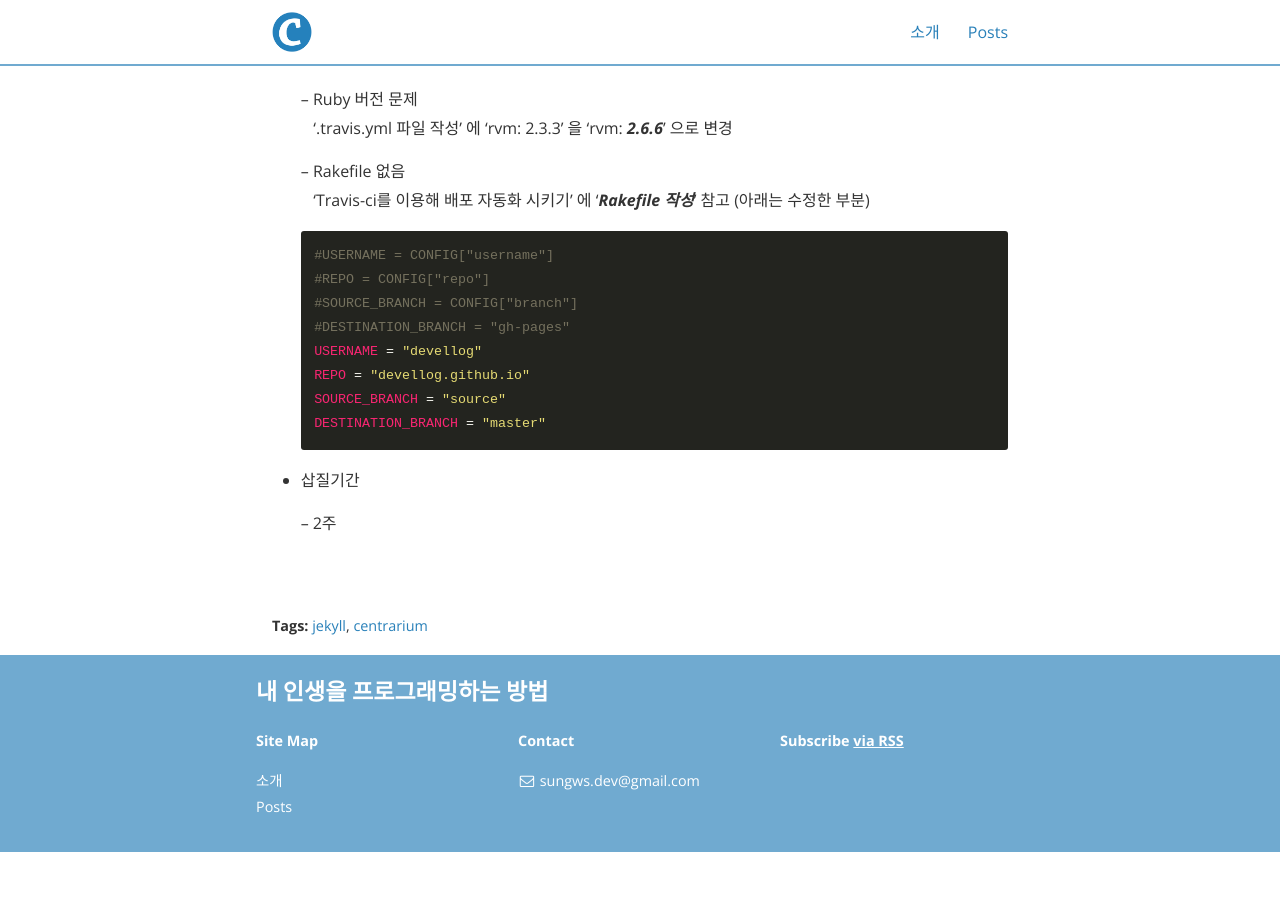
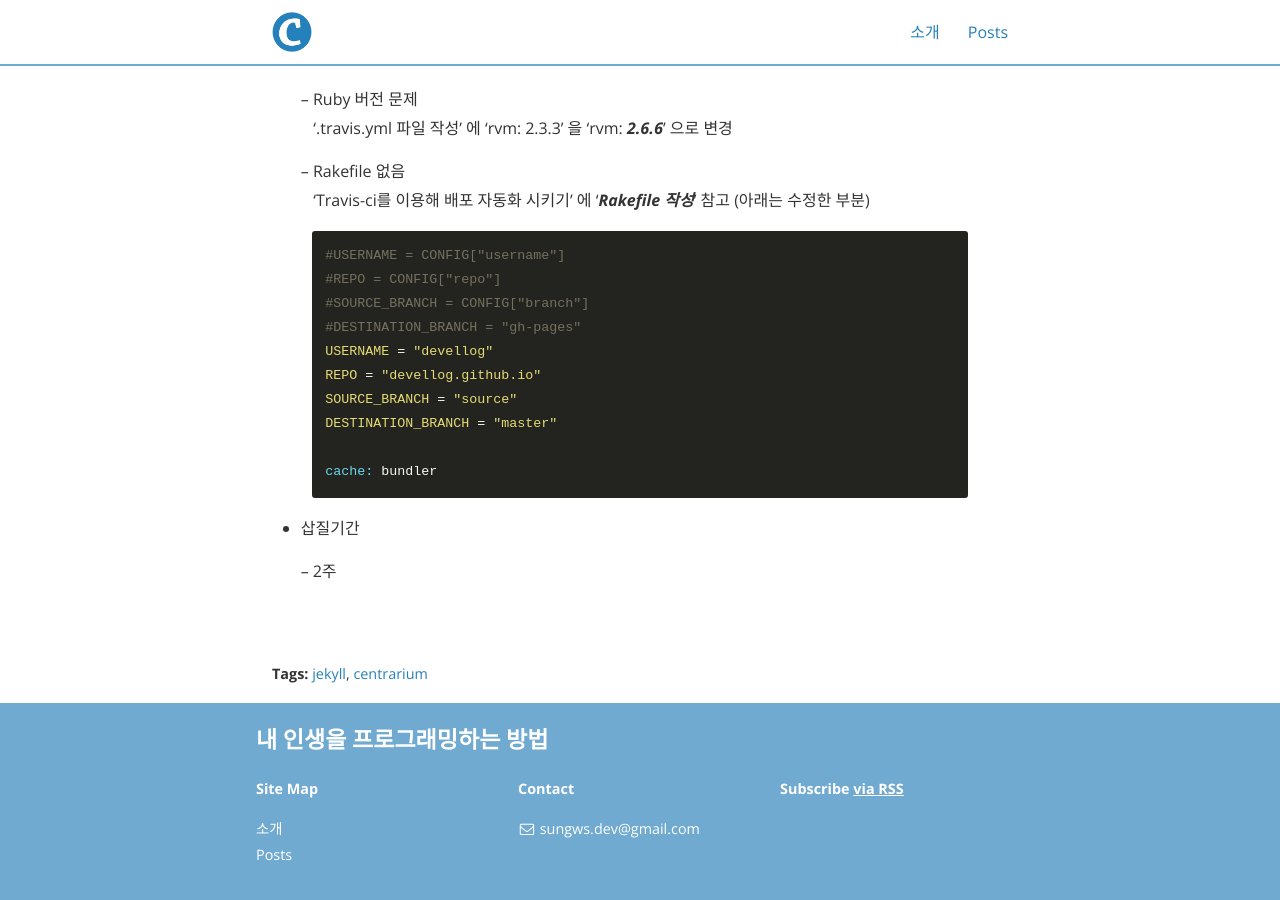
Before and after one commit to devellog/devellog.github.io, a Jekyll site: the page built from _posts/2020-07-23-make-github-blog.md, in a window 1280 px wide and 900 px high, scrolled down 1124 px. Built offline with Jekyll 4.4.1, drawn with Linux system fonts in a browser that asks for light colours; nearby versions of some CDN libraries; before the commit the page ends 1976 px from its top, so only the background shows below that.

Commit message:
highlight 수정

````diff
--- a/_posts/2020-07-23-make-github-blog.md
+++ b/_posts/2020-07-23-make-github-blog.md
@@ -48,7 +48,8 @@
 
   -- Rakefile 없음
 &nbsp;&nbsp; 'Travis-ci를 이용해 배포 자동화 시키기' 에 '**_Rakefile 작성_**' 참고 (아래는 수정한 부분)
-```
+
+{% highlight ruby %}
 #USERNAME = CONFIG["username"]
 #REPO = CONFIG["repo"]
 #SOURCE_BRANCH = CONFIG["branch"]
@@ -57,7 +58,10 @@ USERNAME = "devellog"
 REPO = "devellog.github.io"
 SOURCE_BRANCH = "source"
 DESTINATION_BRANCH = "master"
-```
+
+cache: bundler
+{% endhighlight %}
+
 
 * 삽질기간
 
````
Also changed, not shown: 1 other file.
